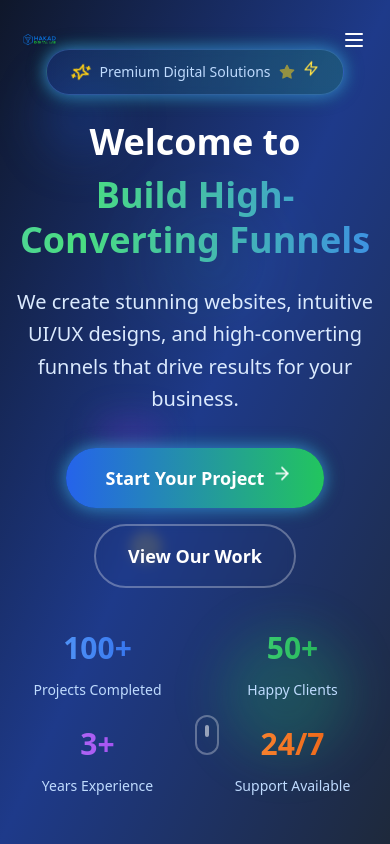
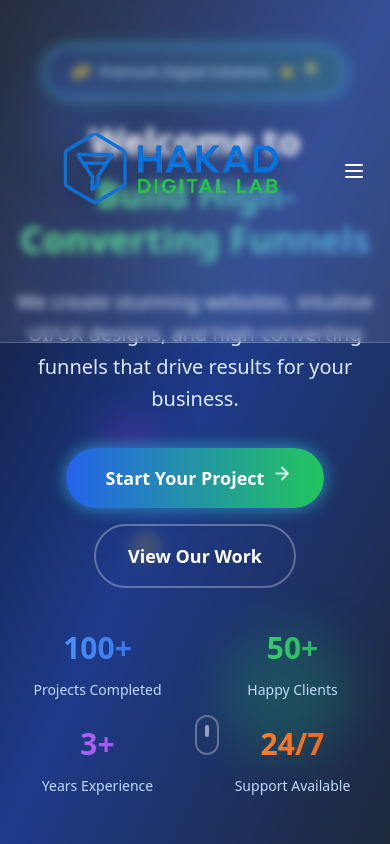
Before and after one commit to Hakadteam/branding, a React (Vite) app: page / in a window 390 px wide. Shown: the top 844 px of the page. Built offline with nearby package versions, Linux system fonts and the light colour scheme.

Commit message:
Increase logo size and improve header visibility

```diff
--- a/src/components/Header.tsx
+++ b/src/components/Header.tsx
@@ -24,17 +24,24 @@ const Header = () => {
 
   return (
     <header className={`fixed top-0 left-0 right-0 z-50 transition-all duration-500 ${
-      isScrolled ? 'bg-white/95 backdrop-blur-md shadow-lg' : 'bg-transparent'
+      isScrolled
+        ? 'bg-white/98 backdrop-blur-md shadow-xl border-b border-gray-100'
+        : 'bg-white/10 backdrop-blur-sm border-b border-white/20'
     }`}>
       <div className="max-w-7xl mx-auto px-4 sm:px-6 lg:px-8">
-        <div className="flex justify-between items-center py-4">
+        <div className="flex justify-between items-center py-3">
           <div className="flex items-center space-x-3 group cursor-pointer" onClick={() => scrollToSection('home')}>
             <div className="relative">
               <Logo
-                size="md"
+                size="lg"
                 className="transition-all duration-300 group-hover:scale-110"
               />
-              <div className="absolute inset-0 bg-gradient-to-r from-brand-blue-500/10 to-brand-green-500/10 rounded-lg opacity-0 group-hover:opacity-100 transition-opacity duration-300 blur-xl"></div>
+              {/* Enhanced glow effect for better visibility */}
+              <div className={`absolute inset-0 rounded-lg opacity-0 group-hover:opacity-100 transition-opacity duration-300 blur-xl ${
+                isScrolled
+                  ? 'bg-gradient-to-r from-brand-blue-500/20 to-brand-green-500/20'
+                  : 'bg-gradient-to-r from-white/30 to-white/20'
+              }`}></div>
             </div>
           </div>
 
@@ -45,29 +52,43 @@ const Header = () => {
                 key={item}
                 onClick={() => scrollToSection(item.toLowerCase())}
                 className={`relative font-medium transition-all duration-300 hover:scale-105 ${
-                  isScrolled ? 'text-gray-700 hover:text-brand-blue-600' : 'text-white hover:text-brand-blue-300'
+                  isScrolled
+                    ? 'text-gray-700 hover:text-brand-blue-600'
+                    : 'text-white hover:text-brand-blue-300 drop-shadow-sm'
                 } group`}
                 style={{ animationDelay: `${index * 100}ms` }}
               >
                 <span className="relative z-10">{item}</span>
-                <div className="absolute inset-0 bg-gradient-to-r from-brand-blue-500 to-brand-green-500 rounded-lg opacity-0 group-hover:opacity-10 transition-opacity duration-300"></div>
-                <div className="absolute bottom-0 left-0 w-0 h-0.5 bg-gradient-to-r from-brand-blue-500 to-brand-green-500 group-hover:w-full transition-all duration-300"></div>
+                <div className={`absolute inset-0 rounded-lg opacity-0 group-hover:opacity-10 transition-opacity duration-300 ${
+                  isScrolled
+                    ? 'bg-gradient-to-r from-brand-blue-500 to-brand-green-500'
+                    : 'bg-gradient-to-r from-white to-white'
+                }`}></div>
+                <div className={`absolute bottom-0 left-0 w-0 h-0.5 group-hover:w-full transition-all duration-300 ${
+                  isScrolled
+                    ? 'bg-gradient-to-r from-brand-blue-500 to-brand-green-500'
+                    : 'bg-gradient-to-r from-white to-white'
+                }`}></div>
               </button>
             ))}
           </nav>
 
           {/* Mobile Menu Button */}
           <button
-            className="md:hidden p-2 rounded-lg transition-all duration-300 hover:bg-white/10"
+            className={`md:hidden p-2 rounded-lg transition-all duration-300 ${
+              isScrolled
+                ? 'hover:bg-gray-100'
+                : 'hover:bg-white/10'
+            }`}
             onClick={() => setIsMenuOpen(!isMenuOpen)}
           >
             <div className="relative w-6 h-6">
               <Menu className={`absolute inset-0 h-6 w-6 transition-all duration-300 ${
                 isMenuOpen ? 'opacity-0 rotate-180' : 'opacity-100 rotate-0'
-              } ${isScrolled ? 'text-gray-900' : 'text-white'}`} />
+              } ${isScrolled ? 'text-gray-900' : 'text-white drop-shadow-sm'}`} />
               <X className={`absolute inset-0 h-6 w-6 transition-all duration-300 ${
                 isMenuOpen ? 'opacity-100 rotate-0' : 'opacity-0 -rotate-180'
-              } ${isScrolled ? 'text-gray-900' : 'text-white'}`} />
+              } ${isScrolled ? 'text-gray-900' : 'text-white drop-shadow-sm'}`} />
             </div>
           </button>
         </div>
@@ -76,12 +97,12 @@ const Header = () => {
         <div className={`md:hidden overflow-hidden transition-all duration-500 ${
           isMenuOpen ? 'max-h-80 opacity-100' : 'max-h-0 opacity-0'
         }`}>
-          <div className="bg-white/95 backdrop-blur-md border-t border-gray-200 py-4 rounded-b-2xl">
+          <div className="bg-white/98 backdrop-blur-md border-t border-gray-200 py-4 rounded-b-2xl shadow-lg">
             {['Home', 'Services', 'About', 'Portfolio', 'Contact'].map((item, index) => (
               <button
                 key={item}
                 onClick={() => scrollToSection(item.toLowerCase())}
-                className="block w-full text-left px-4 py-3 text-gray-700 hover:text-brand-blue-600 hover:bg-gradient-to-r hover:from-brand-blue-50 hover:to-brand-green-50 transition-all duration-300 transform hover:translate-x-2"
+                className="block w-full text-left px-4 py-3 text-gray-700 hover:text-brand-blue-600 hover:bg-gradient-to-r hover:from-brand-blue-50 hover:to-brand-green-50 transition-all duration-300 transform hover:translate-x-2 font-medium"
                 style={{ animationDelay: `${index * 50}ms` }}
               >
                 {item}
--- a/src/components/Logo.tsx
+++ b/src/components/Logo.tsx
@@ -2,14 +2,15 @@ import React from 'react';
 
 interface LogoProps {
   className?: string;
-  size?: 'sm' | 'md' | 'lg';
+  size?: 'sm' | 'md' | 'lg' | 'xl';
 }
 
 const Logo: React.FC<LogoProps> = ({ className = '', size = 'md' }) => {
   const sizeClasses = {
     sm: 'h-8 w-auto',
-    md: 'h-12 w-auto',
-    lg: 'h-16 w-auto'
+    md: 'h-14 w-auto',
+    lg: 'h-18 w-auto',
+    xl: 'h-20 w-auto'
   };
 
   return (
@@ -17,7 +18,7 @@ const Logo: React.FC<LogoProps> = ({ className = '', size = 'md' }) => {
       <img
         src="/logo.png"
         alt="Hakad Digital Lab"
-        className={`${sizeClasses[size]} transition-all duration-300 hover:scale-105 filter drop-shadow-sm`}
+        className={`${sizeClasses[size]} transition-all duration-300 hover:scale-105 filter drop-shadow-lg`}
         onError={(e) => {
           // Fallback if image fails to load
           const target = e.target as HTMLImageElement;
```
